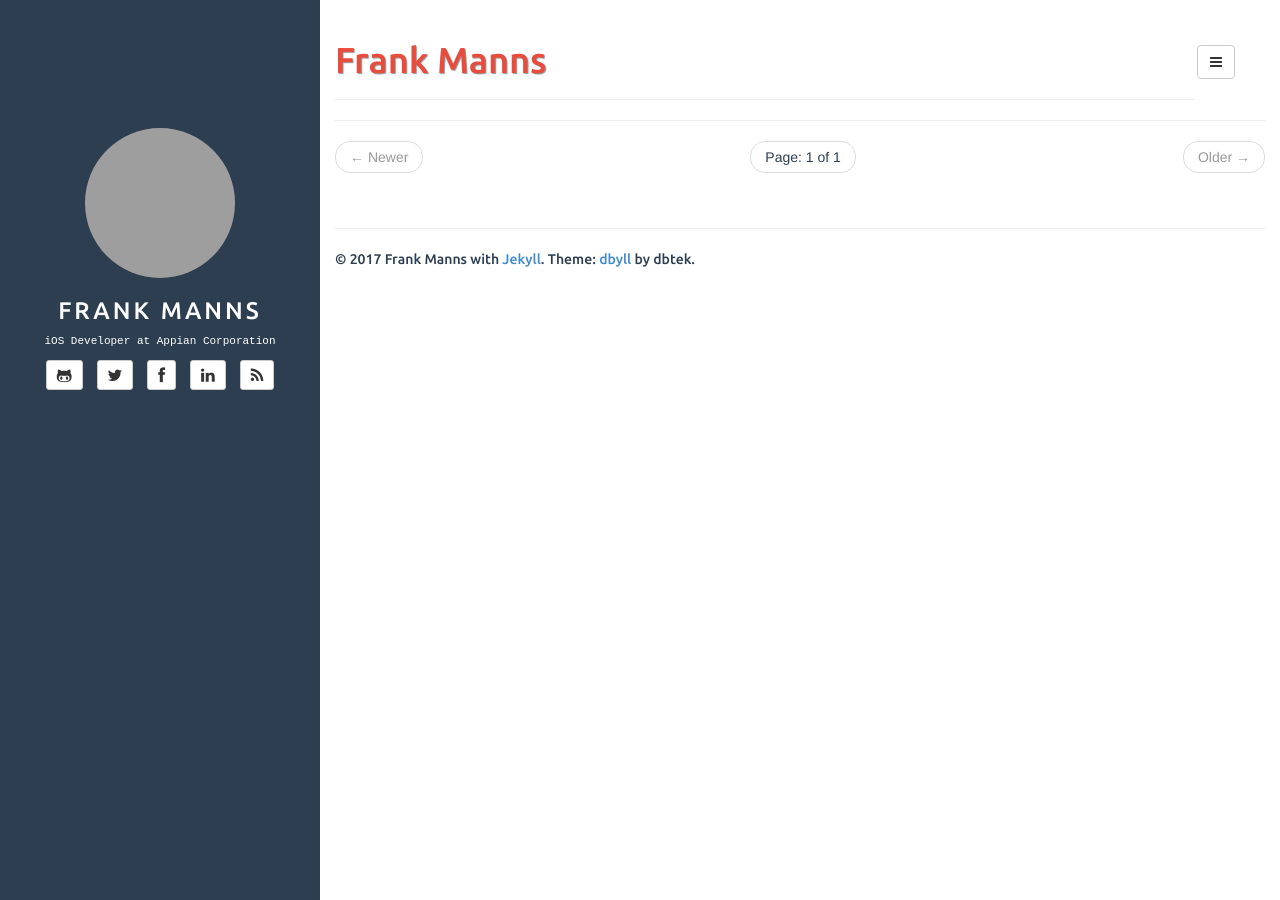
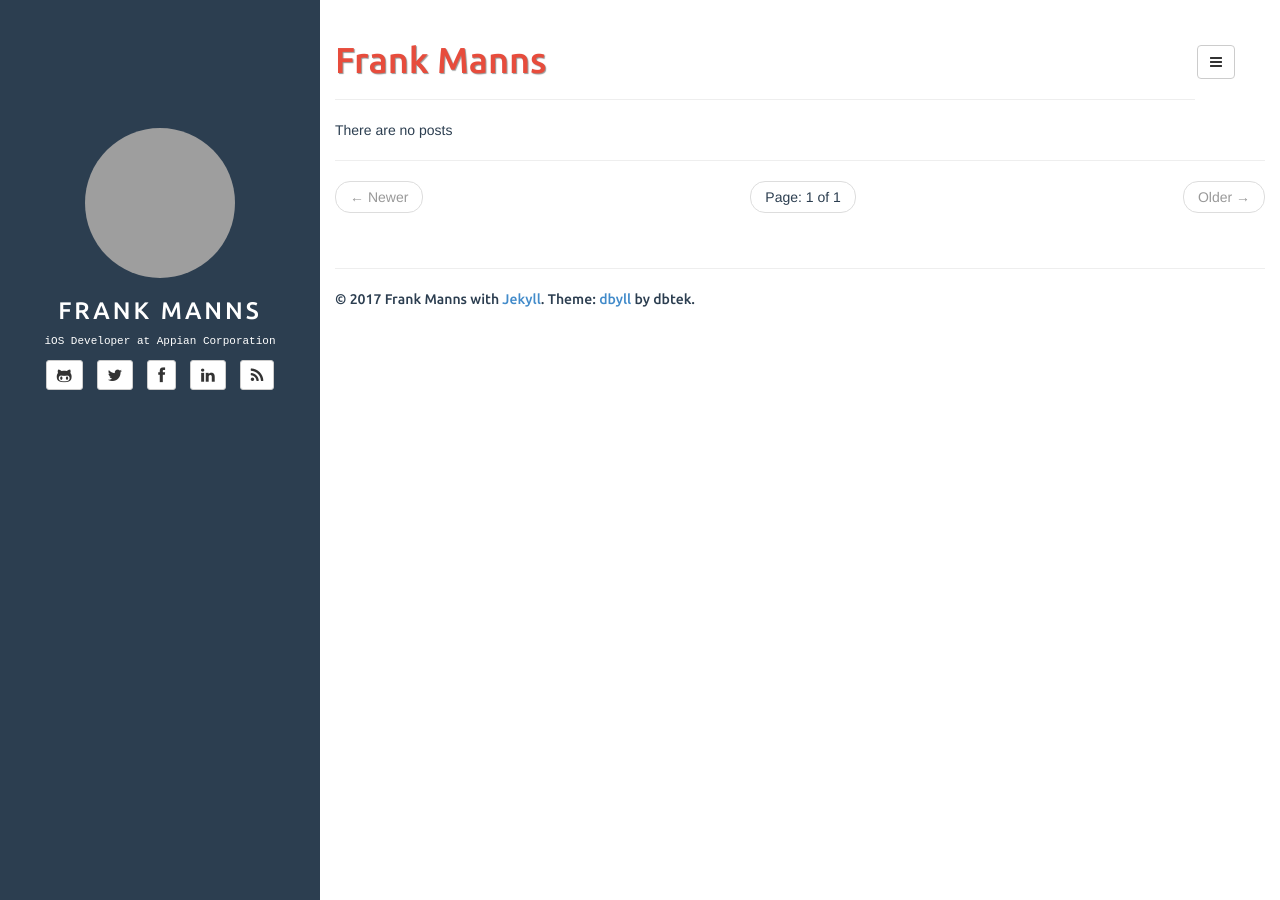
Before and after one commit to fmanns/fmanns.github.io, a Jekyll site: the page built from index.html, in a window 1280 px wide. Built offline with Jekyll 4.4.1, drawn with Linux system fonts in a browser that asks for light colours; the list of posts is cut into pages by our own code; grey boxes are pictures that could not be loaded.

Commit message:
Add empty list view to index

```diff
--- a/index.html
+++ b/index.html
@@ -3,6 +3,7 @@ layout: page
 tagline:
 ---
 
+{% if paginator.total_posts > 0 %}
 {% for post in paginator.posts %}
 
 <article class="home">
@@ -39,6 +40,9 @@ tagline:
 
 </article>
 {% endfor %}
+{% else %}
+<span>There are no posts</span>
+{% endif %}
 <hr/>
 
 <ul class="pager">
@@ -58,7 +62,7 @@ tagline:
   {% endif %}
 
   <li>
-    <span class="page_number">Page: {{ paginator.page }} of {{ paginator.total_pages }}</span>
+    <span class="page_number">Page: {{ paginator.page | default: 1 }} of {{ paginator.total_pages | default: 1 }}</span>
   </li>
 
   {% if paginator.next_page %}
```
